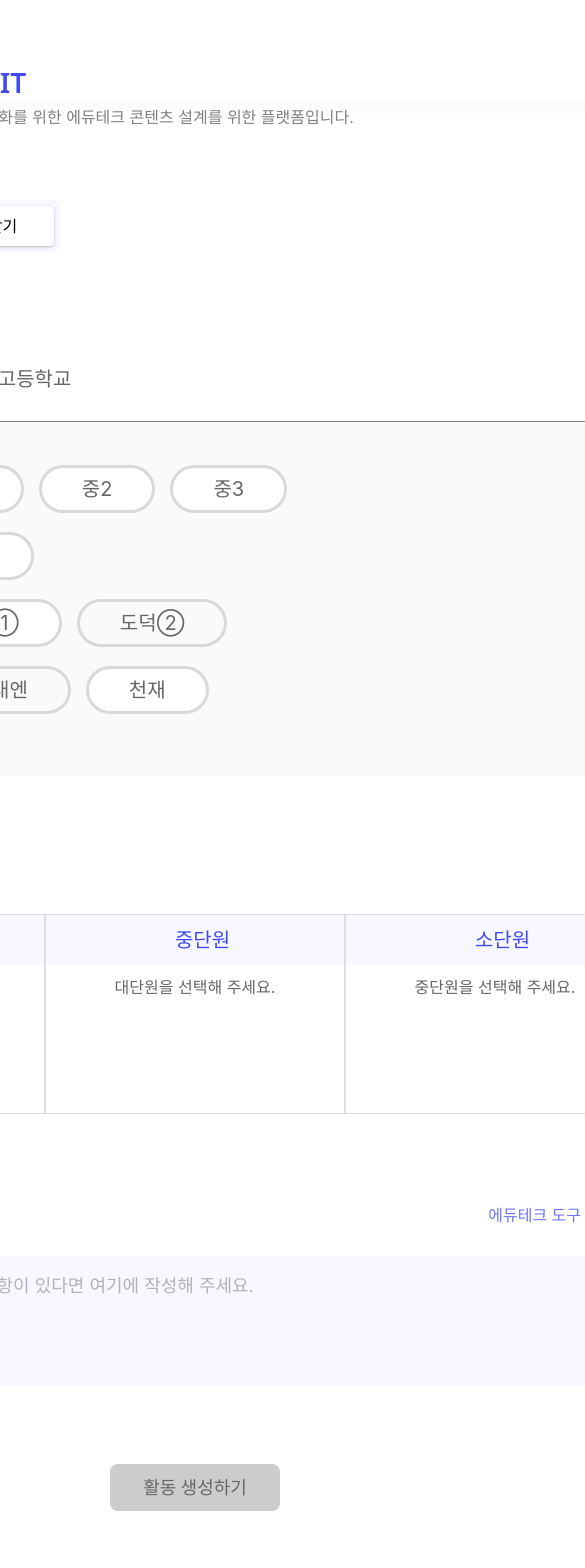
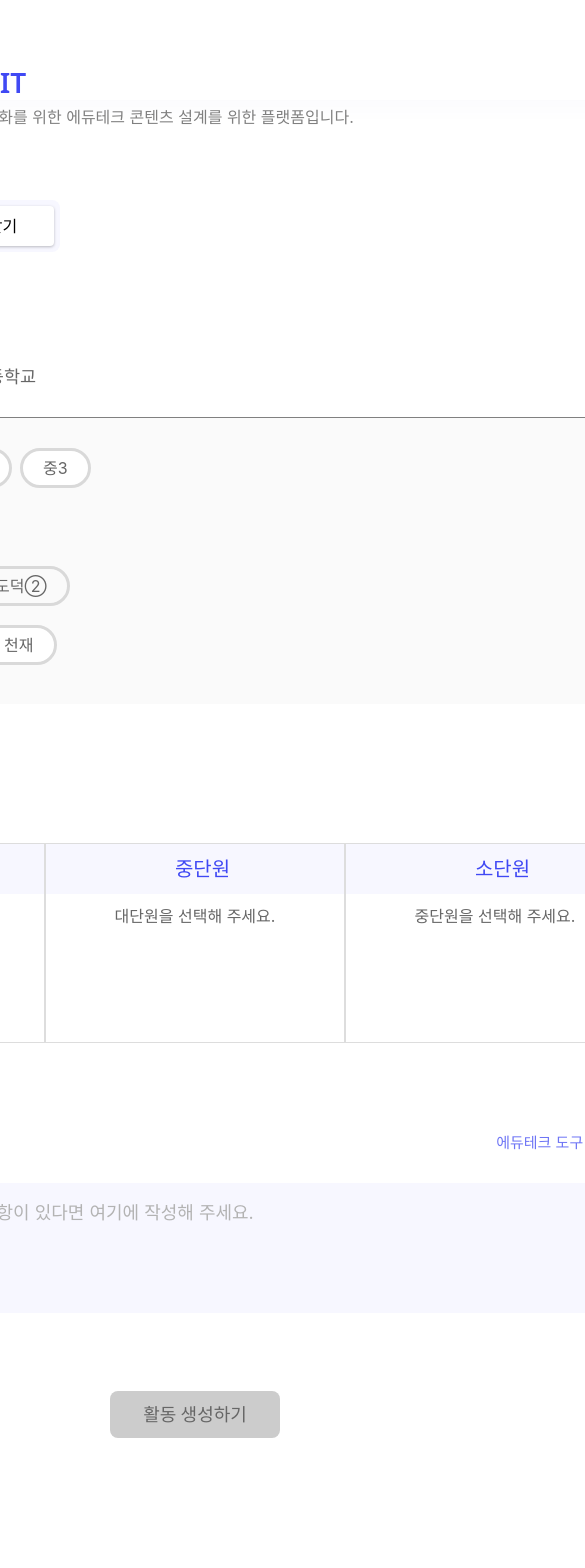
Before and after one commit to Teacher-fit/Frontend, a React (Vite) app: page /myfit in a window 390 px wide. Shown: the top 1568 px of the page, 585 px wide, since content can reach past the window. Built offline with nearby package versions, Linux system fonts and the light colour scheme.

Commit message:
style: 모바일 버전 제작

```diff
--- a/src/components/Footer.style.ts
+++ b/src/components/Footer.style.ts
@@ -34,6 +34,7 @@ export const DivLogoZone = styled.div`
   @media screen and (max-width: 768px) {
     flex-wrap: wrap; /* 모바일에서 콘텐츠가 줄바꿈 되도록 설정 */
     justify-content: center; /* 가운데 정렬 */
+    scale: 0.8;
   }
 
   @media screen and (min-width: 769px) {
--- a/src/pages/Landing.tsx
+++ b/src/pages/Landing.tsx
@@ -112,7 +112,7 @@ export const Img = styled.img`
 // 버튼 스타일
 export const Btn = styled.button`
   width: clamp(
-    150px,
+    180px,
     20%,
     300px
   ); /* 최소, 최대 값을 설정해 반응형으로 버튼 크기 조절 */
--- a/src/pages/MyFit.style.ts
+++ b/src/pages/MyFit.style.ts
@@ -1,13 +1,23 @@
 import styled from 'styled-components'
 
 export const Root = styled.div`
-  export const Root = styled.div
   min-height: 80vh; /* Viewport Height, 화면 전체 높이 */
   display: flex;
   flex-direction: column; /* Column으로 쌓이도록 설정 */
   padding: 0;
   max-width: 1100px;
   margin: 0 auto;
+  overflow: hidden;
+
+  // layout
+  @media screen and (max-width: 768px) {  //모바일 환경
+    margin-left: 15px;
+    margin-right: 15px;
+  }
+   @media screen and (min-width: 768px) {  //pc 환경
+    margin-left: 220px;
+    margin-right: 220px;
+  }
 `
 
 export const SchoolMenu = styled.div`
@@ -44,16 +54,29 @@ export const SchoolCategory = styled.button<{ isActive1: boolean }>`
     outline: none;
     border: none;
   }
+
+  @media screen and (max-width: 768px) {  //모바일 환경
+    margin-left: 8px;
+    margin-right: 0px;
+    font-size: 17.5px;
+  }
+
 `;
 
 export const SearchBox = styled.div`
   background-color: #fafafa;
-  padding: 43px;
-
   border-color: grey;
   border-style: solid;
   border-width: 0.5px 0px 0px 0px;
   margin-bottom: 0px;
+  white-space: nowrap;
+  @media screen and (max-width: 768px) {
+    padding: 20px;
+    padding-top: 30px;
+  }
+  @media screen and (min-width: 769px) {
+    padding: 43px;
+  }
 `;
 
 export const FilterMenu = styled.div`
@@ -62,18 +85,22 @@ export const FilterMenu = styled.div`
 `;
 
 export const Label = styled.p`
-  margin-right: 44px;
-  margin-top: 0px;
   margin-bottom: 0px;
-  font-size: 20px;
   color: #000000;
+  @media screen and (max-width: 768px) { /* 모바일 */
+    margin-top: 3.5px;
+    margin-right: 30px;
+    font-size: 18px;
+  }
+  @media screen and (min-width: 769px) { /* PC */
+    margin-top: 0px;
+    margin-right: 40px;
+    font-size: 20px;
+  }
 `;
 
 export const FilterCategory = styled.button<{ isActive2: boolean }>`
   border-radius: 40px;
-  padding: 6px 40px;
-  margin-right: 15px;
-  font-size: 20px;
   border: solid #D9D9D9;
   color: ${({ isActive2 }) => (isActive2 ? '#ffffff' : '#666666')};
   transition: all 0.3s ease;
@@ -86,6 +113,17 @@ export const FilterCategory = styled.button<{ isActive2: boolean }>`
   &:focus {
     outline: none;
     border: solid #D9D9D9;
+  }
+
+  @media screen and (max-width: 768px) { /* 모바일 */
+    padding: 5px 20px;
+    text-align: center;
+    margin-right: 8px;
+  }
+  @media screen and (min-width: 769px) { /* PC */
+    padding: 6px 40px;
+    margin-right: 15px;
+    font-size: 20px;
   }
 `;
 
@@ -114,7 +152,7 @@ export const OlContainer = styled.div`
 
 export const Ol = styled.ol`
   list-style-type: none;
-  color: #666666;
+  color: #d9d9d9;
 `;
 
 export const Li = styled.li`
--- a/src/pages/MyFit.tsx
+++ b/src/pages/MyFit.tsx
@@ -230,7 +230,7 @@ const MyFit = () => {
                 style={{
                   alignItems: 'center',
                   color: '#6E75F5',
-                  fontSize: '16px',
+                  fontSize: '15px',
                   marginRight: '8px',
                   marginBottom: '6px',
                 }}
@@ -241,7 +241,7 @@ const MyFit = () => {
                 message="<h3>에듀테크 도구 활용</h3>TeacherFit은 교사가 수업을 설계할 때, 에듀테크 도구를 사용할 수 있도록 도와줍니다. 에듀테크 도구를 활용하면 다양한 기술 기반 콘텐츠를 수업에 적용하여 학생들의 흥미와 학습 이해도를 높일 수 있습니다."
                 direction="top"
               >
-                <S.Detail src={DetailIcon} alt="에듀테크" />
+                <S.Detail style={{scale: 0.9}} src={DetailIcon} alt="에듀테크" />
               </Tooltip>
             </div>
           </S.HeadingWrapper>
--- a/src/pages/MyFitResult.tsx
+++ b/src/pages/MyFitResult.tsx
@@ -38,7 +38,7 @@ const MyFitResult = () => {
           <Menu />
           <AnswerBox>
             <AnswerInfo>
-              <img src={ChatLogo} style={{marginBottom: '10px'}} />
+              <img src={ChatLogo} style={{ marginBottom: '10px' }} />
             </AnswerInfo>
             <MarkdownWrapper>
               <ReactMarkdown remarkPlugins={[remarkGfm]}>
@@ -49,8 +49,6 @@ const MyFitResult = () => {
               <Icon
                 src={ReloadIcon}
                 // TODO: 답변 Reload 기능 구현
-
-
               />
               <CopyToClipboard
                 text={ansString}
@@ -84,6 +82,19 @@ export const Root = styled.div`
   max-width: 900px;
   max-width: 1100px;
   margin: 0 auto;
+  overflow-x: hidden;
+
+  // layout
+  @media screen and (max-width: 768px) {
+    //모바일 환경
+    margin-left: 20px;
+    margin-right: 20px;
+  }
+  @media screen and (min-width: 768px) {
+    //pc 환경
+    margin-left: 220px;
+    margin-right: 220px;
+  }
 `
 
 export const AnswerBox = styled.div`
```
